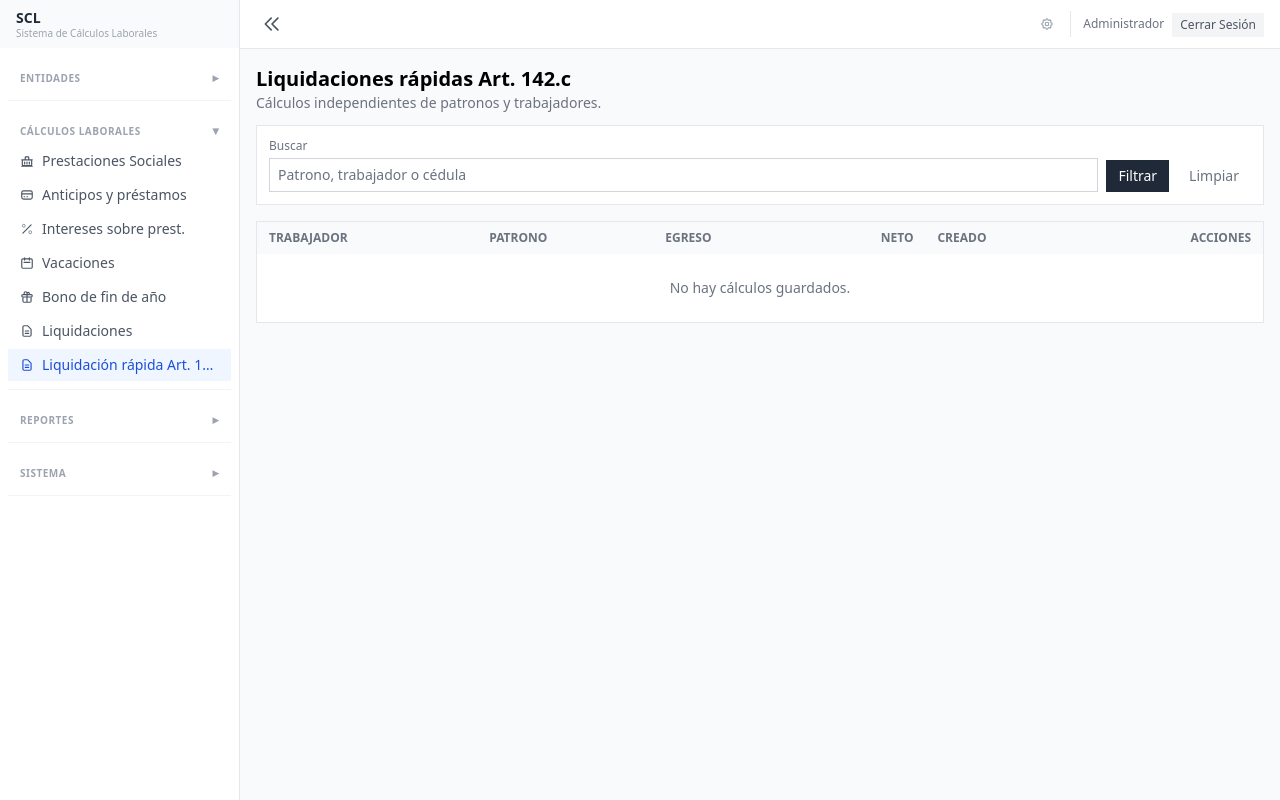
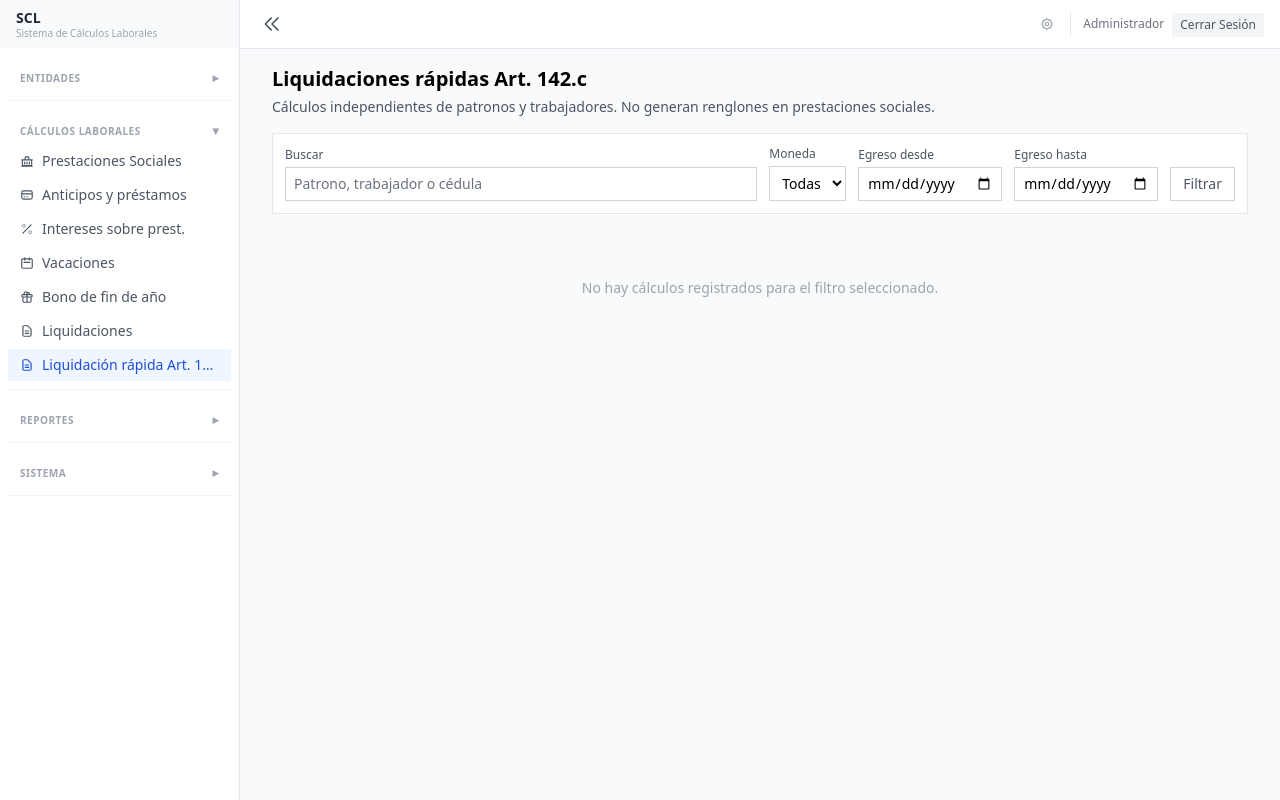
Before and after one commit to edwards1978/scl, a Laravel app: page /calculos-liquidacion-c in a window 1280 px wide. Run offline with Laravel 12, Linux system fonts and the light colour scheme; a user stored in the database is signed in; data comes from the database, SQL or seed files in the repository; tables that the repository leaves empty hold one stand-in row (values such as "Sample post"); style sheets or scripts are compiled from the project's sources; some libraries are stand-ins or nearby versions.

Commit message:
feat(calculos): duplicar y mejorar listado del modulo

```diff
--- a/app/Http/Controllers/Web/CalculoLiquidacionLiteralCController.php
+++ b/app/Http/Controllers/Web/CalculoLiquidacionLiteralCController.php
@@ -24,12 +24,19 @@ class CalculoLiquidacionLiteralCController extends Controller
     {
         $porPagina = (int) min(max($request->integer('porPagina', 15), 5), 100);
 
+        $filtros = $request->validate([
+            'buscar' => ['nullable', 'string', 'max:100'],
+            'moneda' => ['nullable', 'in:USD,BS'],
+            'desde' => ['nullable', 'date'],
+            'hasta' => ['nullable', 'date'],
+        ]);
+
         $query = CalculoLiquidacionLiteralC::query()
             ->with(['creador', 'editor'])
             ->orderByDesc('fecha_egreso')
             ->orderByDesc('id');
 
-        if ($buscar = trim((string) $request->get('buscar'))) {
+        if ($buscar = trim((string) ($filtros['buscar'] ?? ''))) {
             $query->where(function ($q) use ($buscar) {
                 $q->where('patrono_nombre', 'like', "%{$buscar}%")
                     ->orWhere('trabajador_nombre', 'like', "%{$buscar}%")
@@ -37,9 +44,19 @@ class CalculoLiquidacionLiteralCController extends Controller
             });
         }
 
+        if (! empty($filtros['moneda'])) {
+            $query->where('moneda', $filtros['moneda']);
+        }
+        if (! empty($filtros['desde'])) {
+            $query->whereDate('fecha_egreso', '>=', $filtros['desde']);
+        }
+        if (! empty($filtros['hasta'])) {
+            $query->whereDate('fecha_egreso', '<=', $filtros['hasta']);
+        }
+
         $calculos = $query->paginate($porPagina)->withQueryString();
 
-        return view('calculos-literal-c.index', compact('calculos', 'porPagina'));
+        return view('calculos-literal-c.index', compact('calculos', 'porPagina', 'filtros'));
     }
 
     public function create(): View
@@ -92,6 +109,19 @@ class CalculoLiquidacionLiteralCController extends Controller
 
         return redirect()->route('calculos-literal-c.show', $calculo)
             ->with('success', 'Cálculo actualizado correctamente.');
+    }
+
+    public function duplicar(Request $request, CalculoLiquidacionLiteralC $calculo): RedirectResponse
+    {
+        Gate::authorize('gestionar');
+
+        $copia = $calculo->replicate(['created_by', 'updated_by']);
+        $copia->created_by = $request->user()?->id;
+        $copia->updated_by = $request->user()?->id;
+        $copia->save();
+
+        return redirect()->route('calculos-literal-c.edit', $copia)
+            ->with('success', 'Cálculo duplicado. Ajusta los datos y guarda los cambios.');
     }
 
     public function destroy(CalculoLiquidacionLiteralC $calculo): RedirectResponse
--- a/resources/views/calculos-literal-c/index.blade.php
+++ b/resources/views/calculos-literal-c/index.blade.php
@@ -1,76 +1,116 @@
 @extends('layouts.app')
 
 @section('content')
-<div class="p-4 mx-auto max-w-6xl">
-	<div class="flex flex-wrap items-center justify-between gap-2 mb-3">
-		<div>
+@php
+	$hayFiltros = request()->hasAny(['buscar', 'moneda', 'desde', 'hasta']);
+@endphp
+<div class="p-4 mx-4">
+	<div class="flex items-center justify-between mb-1">
 		<h1 class="text-xl font-semibold">Liquidaciones rápidas Art. 142.c</h1>
-			<p class="text-sm text-gray-500">Cálculos independientes de patronos y trabajadores.</p>
-		</div>
 		@if (auth()->user()->puedeGestionar())
 			<a href="{{ route('calculos-literal-c.create') }}" class="px-3 py-1.5 text-sm bg-blue-600 text-white hover:bg-blue-700">+ Nuevo cálculo</a>
 		@endif
 	</div>
+	<p class="text-sm text-gray-600 mb-4">
+		Cálculos independientes de patronos y trabajadores. No generan renglones en prestaciones sociales.
+	</p>
 
-	<form method="GET" action="{{ route('calculos-literal-c.index') }}" class="bg-white border border-gray-200 p-3 mb-4 flex flex-wrap gap-2 items-end">
+	<form method="GET" action="{{ route('calculos-literal-c.index') }}" class="mb-4 bg-white border border-gray-200 p-3 flex flex-wrap items-end gap-3">
 		<div class="flex-1 min-w-[220px]">
-			<label class="block text-xs text-gray-500 mb-1">Buscar</label>
-			<input type="text" name="buscar" value="{{ request('buscar') }}" placeholder="Patrono, trabajador o cédula" class="w-full border border-gray-300 px-2 py-1.5 text-sm">
+			<label class="block text-xs font-medium text-gray-600 mb-1">Buscar</label>
+			<input type="text" name="buscar" value="{{ $filtros['buscar'] ?? '' }}" placeholder="Patrono, trabajador o cédula" class="w-full border border-gray-300 px-2 py-1.5 text-sm">
 		</div>
-		<button class="px-3 py-1.5 text-sm bg-gray-800 text-white hover:bg-gray-900">Filtrar</button>
-		<a href="{{ route('calculos-literal-c.index') }}" class="px-3 py-1.5 text-sm text-gray-500 hover:text-gray-700">Limpiar</a>
+		<div>
+			<label class="block text-xs font-medium text-gray-600 mb-1">Moneda</label>
+			<select name="moneda" class="border border-gray-300 px-2 py-1.5 text-sm bg-white">
+				<option value="">Todas</option>
+				@foreach (\App\Models\CalculoLiquidacionLiteralC::monedas() as $valor => $etiqueta)
+					<option value="{{ $valor }}" {{ ($filtros['moneda'] ?? '') === $valor ? 'selected' : '' }}>{{ $etiqueta }}</option>
+				@endforeach
+			</select>
+		</div>
+		<div>
+			<label class="block text-xs font-medium text-gray-600 mb-1">Egreso desde</label>
+			<input type="date" name="desde" value="{{ $filtros['desde'] ?? '' }}" class="border border-gray-300 px-2 py-1.5 text-sm">
+		</div>
+		<div>
+			<label class="block text-xs font-medium text-gray-600 mb-1">Egreso hasta</label>
+			<input type="date" name="hasta" value="{{ $filtros['hasta'] ?? '' }}" class="border border-gray-300 px-2 py-1.5 text-sm">
+		</div>
+		<button class="px-3 py-1.5 text-sm border border-gray-300 text-gray-600 hover:bg-gray-50">Filtrar</button>
+		@if ($hayFiltros)
+			<a href="{{ route('calculos-literal-c.index') }}" class="px-2 py-1.5 text-sm text-gray-500 hover:text-gray-700">Limpiar</a>
+		@endif
 	</form>
 
+	@if ($calculos->isEmpty())
+		<div class="text-center py-12 text-gray-400">
+			<p class="text-sm">No hay cálculos registrados para el filtro seleccionado.</p>
+		</div>
+	@else
+		<div class="mb-1 flex justify-end">
+			<x-orden-indicador campo="Fecha de egreso" direccion="desc" />
+		</div>
 		<div class="bg-white border border-gray-200 overflow-x-auto">
-		<table class="min-w-full text-sm">
-			<thead class="bg-gray-50 text-xs uppercase text-gray-500">
+			<table class="w-full text-sm">
+				<thead class="bg-gray-50 text-gray-600 text-xs uppercase">
 					<tr>
-					<th class="px-3 py-2 text-left">Trabajador</th>
-					<th class="px-3 py-2 text-left">Patrono</th>
-					<th class="px-3 py-2 text-left">Egreso</th>
-					<th class="px-3 py-2 text-right">Neto</th>
-					<th class="px-3 py-2 text-left">Creado</th>
-					<th class="px-3 py-2 text-right">Acciones</th>
+						<th class="text-left px-3 py-2">Trabajador</th>
+						<th class="text-left px-3 py-2">Patrono</th>
+						<th class="text-center px-3 py-2">Egreso</th>
+						<th class="text-right px-3 py-2">Neto</th>
+						<th class="text-left px-3 py-2">Creado</th>
+						<th class="text-right px-3 py-2">Acciones</th>
 					</tr>
 				</thead>
 				<tbody class="divide-y divide-gray-100">
-				@forelse ($calculos as $calculo)
-					<tr>
+					@foreach ($calculos as $calculo)
+						<tr class="hover:bg-gray-50">
 							<td class="px-3 py-2">
-							<p class="font-medium text-gray-800">{{ $calculo->trabajador_nombre }}</p>
-							<p class="text-xs text-gray-500">{{ $calculo->trabajador_cedula ?: 'Sin cédula' }}</p>
+								<div class="font-medium">{{ $calculo->trabajador_nombre }}</div>
+								<div class="text-xs text-gray-400">C.I. {{ $calculo->trabajador_cedula ?: '—' }}</div>
 							</td>
-						<td class="px-3 py-2 text-gray-600">{{ $calculo->patrono_nombre }}</td>
-						<td class="px-3 py-2 text-gray-600">{{ $calculo->fecha_egreso->format('d/m/Y') }}</td>
+							<td class="px-3 py-2">{{ $calculo->patrono_nombre }}</td>
+							<td class="px-3 py-2 text-center">{{ $calculo->fecha_egreso->format('d/m/Y') }}</td>
 							<td class="px-3 py-2 text-right font-medium">{{ $calculo->labelMoneda() }} {{ formato_monto((float) $calculo->neto) }}</td>
 							<td class="px-3 py-2 text-xs text-gray-500">
 								{{ $calculo->creador?->name ?? '—' }}<br>
 								{{ $calculo->created_at?->format('d/m/Y H:i') }}
 							</td>
 							<td class="px-3 py-2">
-							<div class="flex items-center justify-end gap-1">
-								<a href="{{ route('calculos-literal-c.show', $calculo) }}" class="px-2 py-1 text-xs border border-gray-300 text-gray-600 hover:bg-gray-50">Ver</a>
-								<a href="{{ route('calculos-literal-c.pdf', $calculo) }}" target="_blank" rel="noopener" class="px-2 py-1 text-xs border border-gray-300 text-gray-600 hover:bg-gray-50">PDF</a>
+								<div class="flex items-center justify-end gap-0.5">
+									<a href="{{ route('calculos-literal-c.show', $calculo) }}" class="p-1 text-gray-500 hover:text-blue-600" title="Ver detalle">
+										<svg class="w-4 h-4" fill="none" stroke="currentColor" viewBox="0 0 24 24"><path stroke-linecap="round" stroke-linejoin="round" stroke-width="2" d="M15 12a3 3 0 11-6 0 3 3 0 016 0z"/><path stroke-linecap="round" stroke-linejoin="round" stroke-width="2" d="M2.458 12C3.732 7.943 7.523 5 12 5c4.478 0 8.268 2.943 9.542 7-1.274 4.057-5.064 7-9.542 7-4.477 0-8.268-2.943-9.542-7z"/></svg>
+									</a>
+									<a href="{{ route('calculos-literal-c.pdf', $calculo) }}" target="_blank" rel="noopener" class="p-1 text-gray-500 hover:text-red-600" title="Recibo PDF">📄</a>
 									@if (auth()->user()->puedeGestionar())
-									<a href="{{ route('calculos-literal-c.edit', $calculo) }}" class="px-2 py-1 text-xs border border-gray-300 text-gray-600 hover:bg-gray-50">Editar</a>
+										<a href="{{ route('calculos-literal-c.edit', $calculo) }}" class="p-1 text-gray-500 hover:text-blue-600" title="Editar">
+											<svg class="w-4 h-4" fill="none" stroke="currentColor" viewBox="0 0 24 24"><path stroke-linecap="round" stroke-linejoin="round" stroke-width="2" d="M16.862 4.487a2.06 2.06 0 112.915 2.915L7.5 19.68 3 21l1.32-4.5L16.862 4.487z"/></svg>
+										</a>
+										<form method="POST" action="{{ route('calculos-literal-c.duplicar', $calculo) }}">
+											@csrf
+											<button class="p-1 text-gray-500 hover:text-blue-600" title="Duplicar cálculo">
+												<svg class="w-4 h-4" fill="none" stroke="currentColor" viewBox="0 0 24 24"><path stroke-linecap="round" stroke-linejoin="round" stroke-width="2" d="M8 7V5a2 2 0 012-2h7a2 2 0 012 2v7a2 2 0 01-2 2h-2"/><rect x="4" y="8" width="10" height="10" rx="2" stroke-width="2"/></svg>
+											</button>
+										</form>
 										<form method="POST" action="{{ route('calculos-literal-c.destroy', $calculo) }}" onsubmit="return confirm('¿Eliminar definitivamente este cálculo?')">
 											@csrf
 											@method('DELETE')
-										<button class="px-2 py-1 text-xs border border-red-300 text-red-600 hover:bg-red-50">Eliminar</button>
+											<button class="p-1 text-gray-400 hover:text-red-500" title="Eliminar">🗑</button>
 										</form>
 									@endif
 								</div>
 							</td>
 						</tr>
-				@empty
-					<tr>
-						<td colspan="6" class="px-3 py-6 text-center text-gray-500">No hay cálculos guardados.</td>
-					</tr>
-				@endforelse
+					@endforeach
 				</tbody>
 			</table>
 		</div>
 
-	<div class="mt-3">{{ $calculos->links() }}</div>
+		<div class="mt-4 flex justify-between items-center">
+			<div class="text-xs text-gray-500">{{ $calculos->total() }} registros</div>
+			{{ $calculos->appends(request()->except('page'))->links() }}
+		</div>
+	@endif
 </div>
 @endsection
--- a/resources/views/calculos-literal-c/show.blade.php
+++ b/resources/views/calculos-literal-c/show.blade.php
@@ -15,6 +15,10 @@
 			<a href="{{ route('calculos-literal-c.pdf', $calculo) }}" target="_blank" rel="noopener" class="px-3 py-1.5 text-sm bg-blue-600 text-white hover:bg-blue-700">Recibo PDF</a>
 			@if (auth()->user()->puedeGestionar())
 				<a href="{{ route('calculos-literal-c.edit', $calculo) }}" class="px-3 py-1.5 text-sm border border-gray-300 text-gray-600 hover:bg-gray-50">Editar</a>
+				<form method="POST" action="{{ route('calculos-literal-c.duplicar', $calculo) }}">
+					@csrf
+					<button class="px-3 py-1.5 text-sm border border-gray-300 text-gray-600 hover:bg-gray-50">Duplicar</button>
+				</form>
 				<form method="POST" action="{{ route('calculos-literal-c.destroy', $calculo) }}" onsubmit="return confirm('¿Eliminar definitivamente este cálculo?')">
 					@csrf
 					@method('DELETE')
--- a/routes/web.php
+++ b/routes/web.php
@@ -41,6 +41,7 @@ Route::middleware('auth')->group(function () {
         Route::get('crear', [CalculoLiquidacionLiteralCController::class, 'create'])->name('create');
         Route::post('/', [CalculoLiquidacionLiteralCController::class, 'store'])->name('store');
         Route::get('{calculo}/pdf', [CalculoLiquidacionLiteralCController::class, 'pdf'])->whereNumber('calculo')->name('pdf');
+        Route::post('{calculo}/duplicar', [CalculoLiquidacionLiteralCController::class, 'duplicar'])->whereNumber('calculo')->name('duplicar');
         Route::get('{calculo}/editar', [CalculoLiquidacionLiteralCController::class, 'edit'])->whereNumber('calculo')->name('edit');
         Route::put('{calculo}', [CalculoLiquidacionLiteralCController::class, 'update'])->whereNumber('calculo')->name('update');
         Route::delete('{calculo}', [CalculoLiquidacionLiteralCController::class, 'destroy'])->whereNumber('calculo')->name('destroy');
```
Also changed, not shown: ANALISIS_PROYECTO.md (+7 -7 lines), DEPLOY.md (+1 -1 lines), tests/Feature/Calculos/CalculoLiquidacionLiteralCTest.php (+39 -0 lines). Lines whose indentation alone changed are shown as unchanged.
